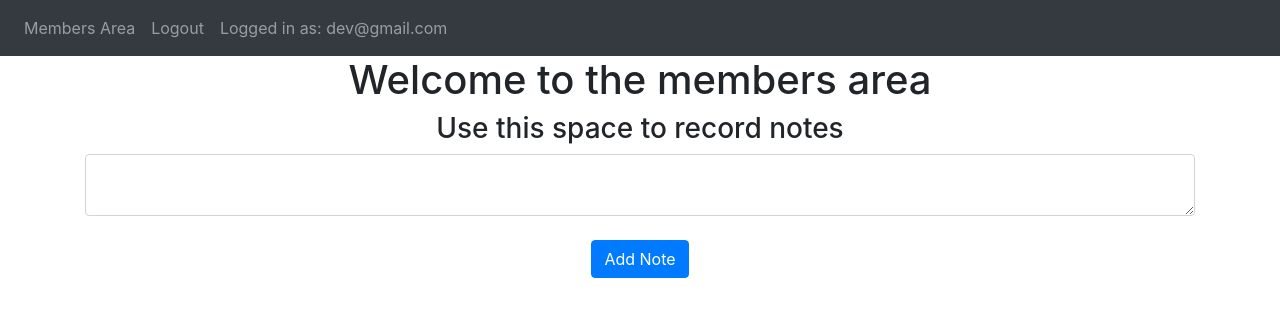
After one commit to devaneyd91/website, a Flask app: page /members_area in a window 1280 px wide. The commit adds this page. Shown: the top 317 px of the page. Run offline with Flask 2, Linux system fonts and the light colour scheme; a user stored in the database is signed in; data that the repository does not hold is empty; some libraries are stand-ins or nearby versions.

Commit message:
added members area

```diff
--- a/website/auth.py
+++ b/website/auth.py
@@ -19,7 +19,7 @@ def login():
             if check_password_hash(user.password, password):
                 flash('Logged in successfully!', category='success')
                 login_user(user, remember=True)
-                return redirect(url_for('views.home'))
+                return redirect(url_for('views.members_area'))
             else:
                 flash('Incorrect password, please try again', category='error')
         else:
@@ -27,11 +27,12 @@ def login():
 
     return render_template("login.html", user=current_user)
 
+
 @auth.route('/logout')
 @login_required
 def logout():
     logout_user()
-    return redirect(url_for('auth.login'))
+    return redirect(url_for('views.home'))
 
 @auth.route('/sign-up', methods=['GET', 'POST'])
 def sign_up():
--- a/website/static/index.js
+++ b/website/static/index.js
@@ -3,6 +3,6 @@ function deleteNote(noteId) {
         method: "POST",
         body: JSON.stringify({ noteId: noteId})
     }).then((_res) => {
-        window.location.href = "/";
+        window.location.href = "members_area";
     });
 }
--- a/website/templates/base.html
+++ b/website/templates/base.html
@@ -35,10 +35,12 @@
             <div class="navbar-nav">
               {% if user.is_authenticated %}
 
-              <a class="nav-item nav-link" id="home" href="/">Home</a>
+              <a class="nav-item nav-link" id="members_area" href="/members_area">Members Area</a>
               <a class="nav-item nav-link" id="logout" href="/logout">Logout</a>
 
+
               {% else %}
+              <a class="nav-item nav-link" id="home" href="/">Home</a>
               <a class="nav-item nav-link" id="login" href="/login">Login</a>
               <a class="nav-item nav-link" id="signUp" href="/sign-up">Sign Up</a>
               {% endif %}
--- /dev/null
+++ b/website/templates/members_area.html
@@ -0,0 +1,23 @@
+{% extends "base.html" %} {% block title %}Members Area{% endblock %} {% block content
+%}
+<h1 align="center">Welcome to the members area</h1>
+<h3 align='center'>Use this space to record notes</h2>
+
+<ul class="list-group list-group-flush" id="notes">
+    {% for note in user.notes %}
+    <li class="list-group-items">{{note.data }}
+        <button type="button" class="close" onClick="deleteNote({{ note.id }})">
+            <span aria-hidden="true">&times;</span>
+        </button>
+    </li>
+    {% endfor %}
+</ul>
+
+<form method="POST">
+    <textarea name="note" id="note" class="form-control"></textarea>
+    <br />
+    <div align="center">
+        <button type="submit" class="btn btn-primary">Add Note</button>
+    </div>
+</form>
+{% endblock %}
--- a/website/views.py
+++ b/website/views.py
@@ -7,9 +7,13 @@ import json
 
 views = Blueprint('views', __name__)
 
-@views.route('/', methods=["GET", "POST"])
+@views.route('/')
+def home():
+    return render_template("home.html", user=None)
+
+@views.route('members_area', methods=['GET', 'POST'])
 @login_required
-def home():
+def members_area():
     if request.method == "POST":
         note = request.form.get('note')
 
@@ -20,15 +24,9 @@ def home():
             db.session.add(new_note)
             db.session.commit()
             flash('Note added!', category='success')
-    if current_user==None:
-        return render_template("login.html")
 
-    return render_template("home.html", user=current_user)
 
-@views.route('/login')
-def login():
-
-    return render_template("login.html", user=current_user)
+    return render_template("members_area.html", user=current_user)
 
 @views.route('/delete-note', methods=['POST'])
 @login_required
@@ -41,4 +39,5 @@ def delete_note():
             db.session.delete(note)
             db.session.commit()
 
+
     return jsonify({})
```
Also changed, not shown: website/templates/home.html (+1 -17 lines), website/database.db.
